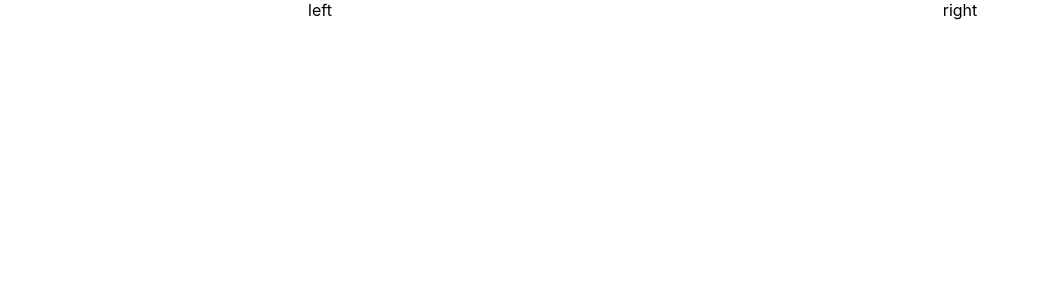
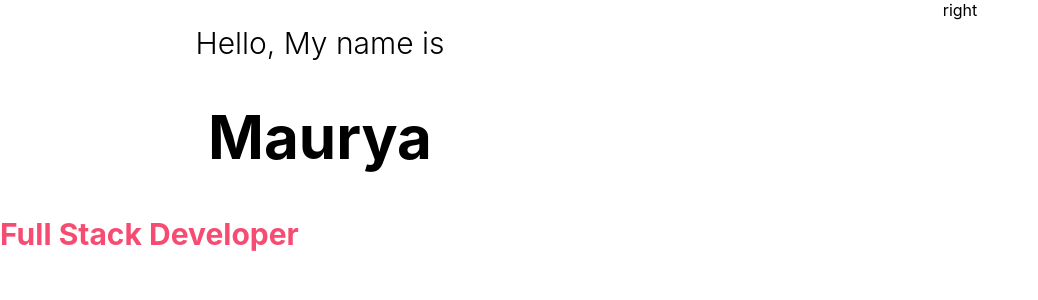
Before and after one commit to maurya512/maurya-portfolio, a React (Create React App) app in the folder client/: page / in a window 1280 px wide. Shown: the top 300 px of the page, without its empty margins (0-1038 px from the left). Built offline with nearby package versions, Linux system fonts and the light colour scheme.

Commit message:
added header, name and some animations to description

```diff
--- a/client/src/components/Intro/Intro.css
+++ b/client/src/components/Intro/Intro.css
@@ -13,3 +13,59 @@
 .intro-right {
   flex: 1;
 }
+
+/* intro left wrapper */
+.intro-left-wrapper {
+  padding: 50px;
+}
+
+/* styling for header */
+.intro-header {
+  font-size: 30px;
+  font-weight: 300;
+}
+
+/* styling for name */
+.intro-name {
+  font-size: 60px;
+}
+
+/* stylinf for title */
+.intro-title {
+  height: 50px;
+  /* only showcases 1 title for a height of 50 px */
+  overflow: hidden;
+}
+
+/* styling for title-item */
+.intro-title-item {
+  height: 50px;
+  font-size: 30px;
+  font-weight: bold;
+  color: #f64c72;
+  /* center the text to the container */
+  display: flex;
+  align-items: center;
+}
+
+/* wrapper animation */
+.intro-title-wrapper {
+  height: 100%;
+  animation: move 10s ease-in-out infinite alternate;
+}
+
+@keyframes move {
+  /* 4 title items after a default web developer title and so we divide the items by 4 */
+  25% {
+    transform: translateY(-50px);
+  }
+  50% {
+    transform: translateY(-100px);
+  }
+  75% {
+    transform: translateY(-150px);
+  }
+  100% {
+    transform: translateY(-200px);
+  }
+}
--- a/client/src/components/Intro/Intro.jsx
+++ b/client/src/components/Intro/Intro.jsx
@@ -8,7 +8,22 @@ const Intro = () => {
     <div className="intro">
       {/* left side of the component */}
       {/* 50% of the screen is on the left side */}
-      <div className="intro-left">left</div>
+      <div className="intro-left">
+        <div className="intro-wrapper">
+          <h2 className="intro-header">Hello, My name is</h2>
+          <h1 className="intro-name">Maurya</h1>
+          <div className="intro-title">
+            {/* animated title for intro */}
+            <div className="intro-title-wrapper">
+              <div className="intro-title-item">Web Developer</div>
+              <div className="intro-title-item">Front End Developer</div>
+              <div className="intro-title-item">Full Stack Developer</div>
+              <div className="intro-title-item">Backend Developer</div>
+              <div className="intro-title-item">MERN Stack</div>
+            </div>
+          </div>
+        </div>
+      </div>
       {/* right side of the component */}
       {/* 50% of the screen is on the right side */}
       <div className="intro-right">right</div>
```
